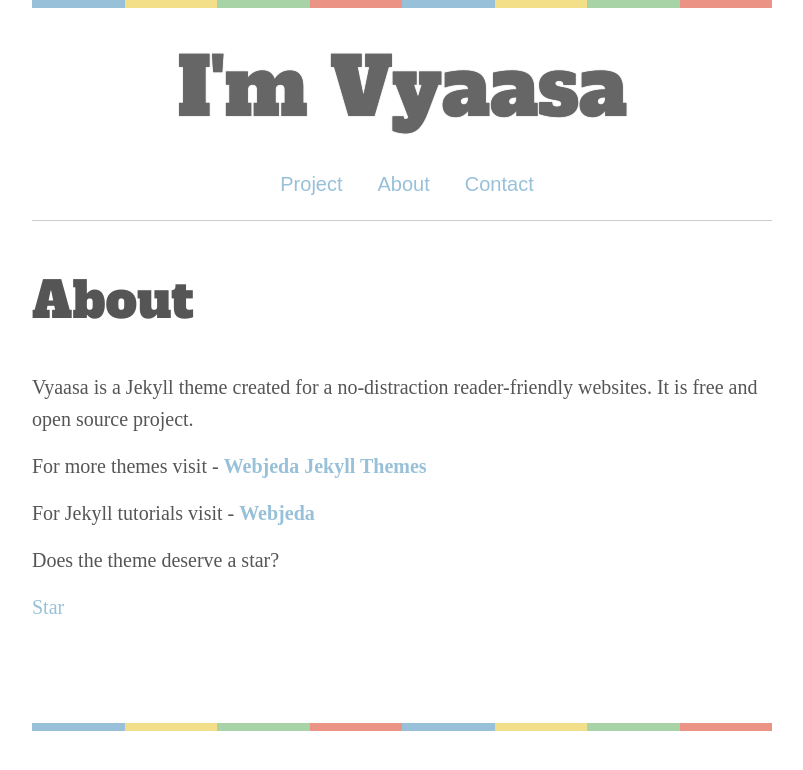
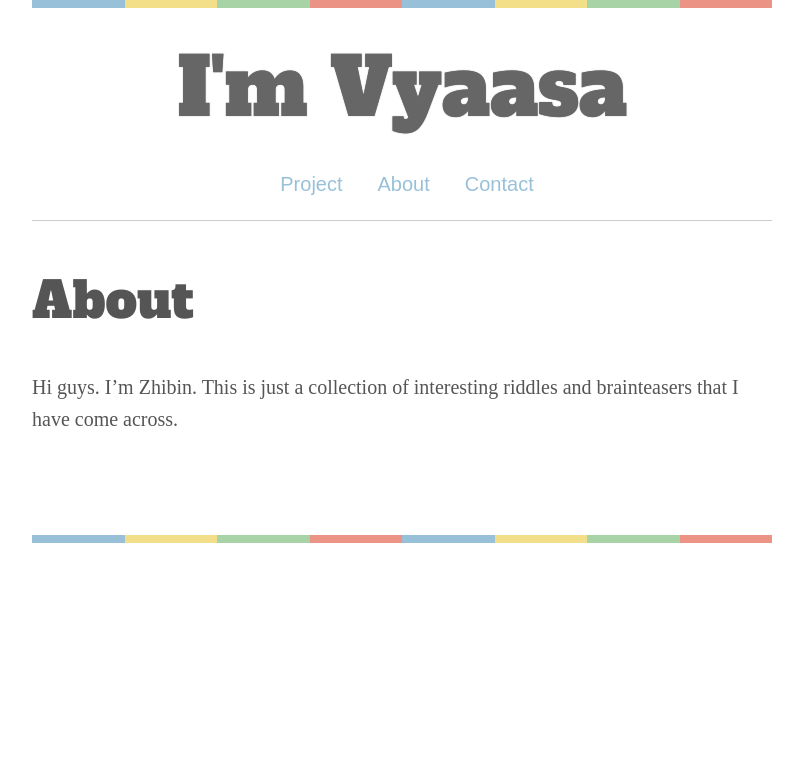
Before and after one commit to sharu725/vyaasa, a Jekyll site: the page built from _pages/about.md, in a window 1280 px wide. Shown: the top 770 px of the page, without its empty margins (238-1041 px from the left). Built offline with Jekyll 4.4.1, drawn with Linux system fonts in a browser that asks for light colours; some web fonts are replaced.

Commit message:
Update about.md

```diff
--- a/_pages/about.md
+++ b/_pages/about.md
@@ -4,13 +4,4 @@ title: About
 permalink: /about/
 ---
 
-Vyaasa is a Jekyll theme created for a no-distraction reader-friendly websites. It is free and open source project.
-
-For more themes visit - [**Webjeda Jekyll Themes**](https://blog.webjeda.com/jekyll-themes/){: target="_blank"}
-
-For Jekyll tutorials visit - [**Webjeda**](https://blog.webjeda.com/){: target="_blank"}
-
-Does the theme deserve a star?
-
-<a class="github-button" href="https://github.com/sharu725/vyaasa" data-style="mega" data-count-href="/sharu725/vyaasa/stargazers" data-count-api="/repos/sharu725/vyaasa#stargazers_count" data-count-aria-label="# stargazers on GitHub" aria-label="Star sharu725/vyaasa on GitHub">Star</a>
-<script async defer src="https://buttons.github.io/buttons.js"></script>
+Hi guys. I'm Zhibin. This is just a collection of interesting riddles and brainteasers that I have come across.
```
